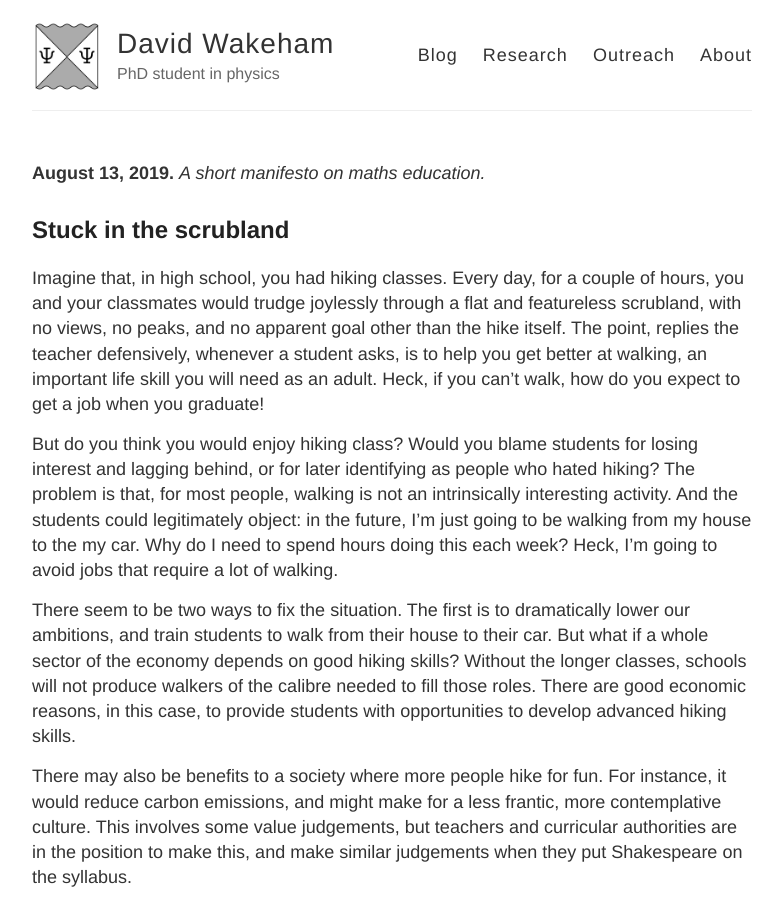
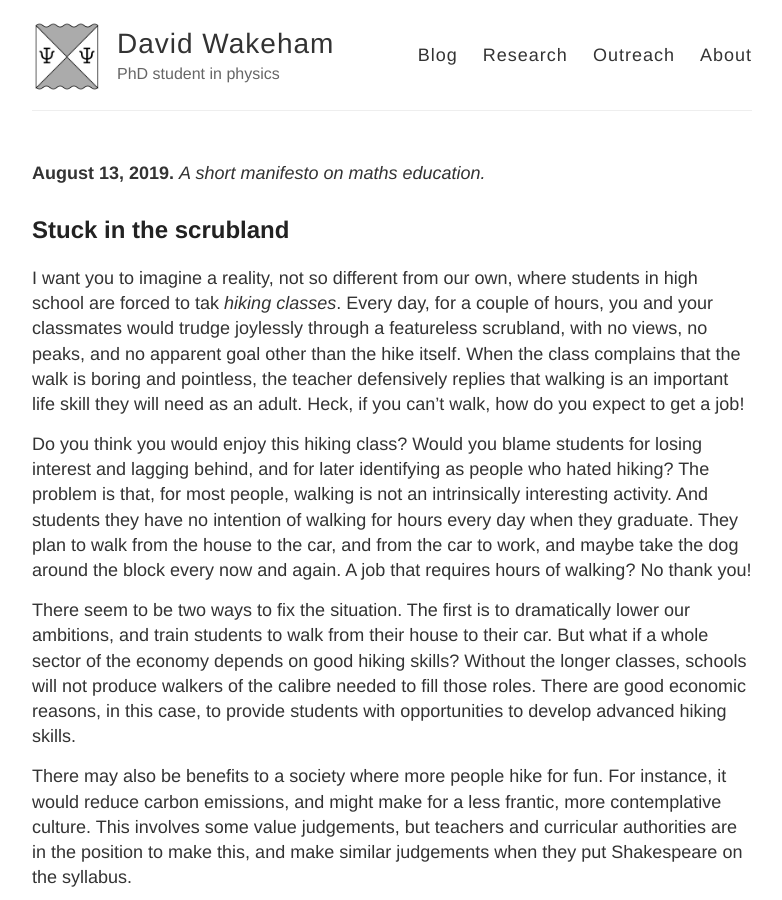
Before and after one commit to hapax/hapax.github.io, a Jekyll site: the page built from assets/teaching.md, in a window 1280 px wide and 900 px high. Shown: the whole window, without its empty margins (248-1030 px from the left). Built offline with Jekyll 4.4.1, drawn with Linux system fonts in a browser that asks for light colours; our own code applies the rules of GitHub Pages for plain Markdown files; a script that is not in the unit is left out; some of the changed text lies outside the part shown.

Commit message:
Update teaching.md

```diff
--- a/assets/teaching.md
+++ b/assets/teaching.md
@@ -11,24 +11,26 @@ date:  2019-08-03
 
 ## Stuck in the scrubland
 
-Imagine that, in high school, you had hiking classes.
+I want you to imagine a reality, not so different from our own, where
+students in high school are forced to tak *hiking classes*.
 Every day, for a couple of hours, you and your classmates would trudge
-joylessly through a flat and featureless scrubland, with no views, no
+joylessly through a featureless scrubland, with no views, no
 peaks, and no apparent goal other than the hike itself.
-The point, replies the teacher defensively, whenever a student asks, is to
-help you get better at walking, an important life skill you will need as an adult.
-Heck, if you can't walk, how do you expect to get a job when you
-graduate!
+When the class complains that the walk is boring and pointless, the
+teacher defensively replies that walking is an important life skill
+they will need as an adult.
+Heck, if you can't walk, how do you expect to get a job!
 
-But do you think you would enjoy hiking class?
-Would you blame students for losing interest and lagging behind, or
+Do you think you would enjoy this hiking class?
+Would you blame students for losing interest and lagging behind, and
 for later identifying as people who hated hiking?
 The problem is that, for most people, walking is not an intrinsically
 interesting activity.
-And the students could legitimately object: in the future, I'm just
-going to be walking from my house to the my car.
-Why do I need to spend hours doing this each week?
-Heck, I'm going to avoid jobs that require a lot of walking.
+And students they have no intention of walking for hours every day
+when they graduate.
+They plan to walk from the house to the car, and from the car to work,
+and maybe take the dog around the block every now and again.
+A job that requires hours of walking? No thank you!
 
 There seem to be two ways to fix the situation. The first is to
 dramatically lower our ambitions, and train students to walk from
@@ -94,3 +96,8 @@ bustle of every life.
 Perhaps it's the lure of exploration, or the call of that mountain
 summit in the distance.
 Whatever it is, when a students asks: why are we doing this?
+
+And the students could legitimately object that in the future, I'm just
+going to be walking from my house to the my car.
+Why do I need to spend hours doing this each week?
+Heck, I'm going to avoid jobs that require a lot of walking.
```
Also changed, not shown: other parts of assets/teaching.md (+1 -1 lines).
